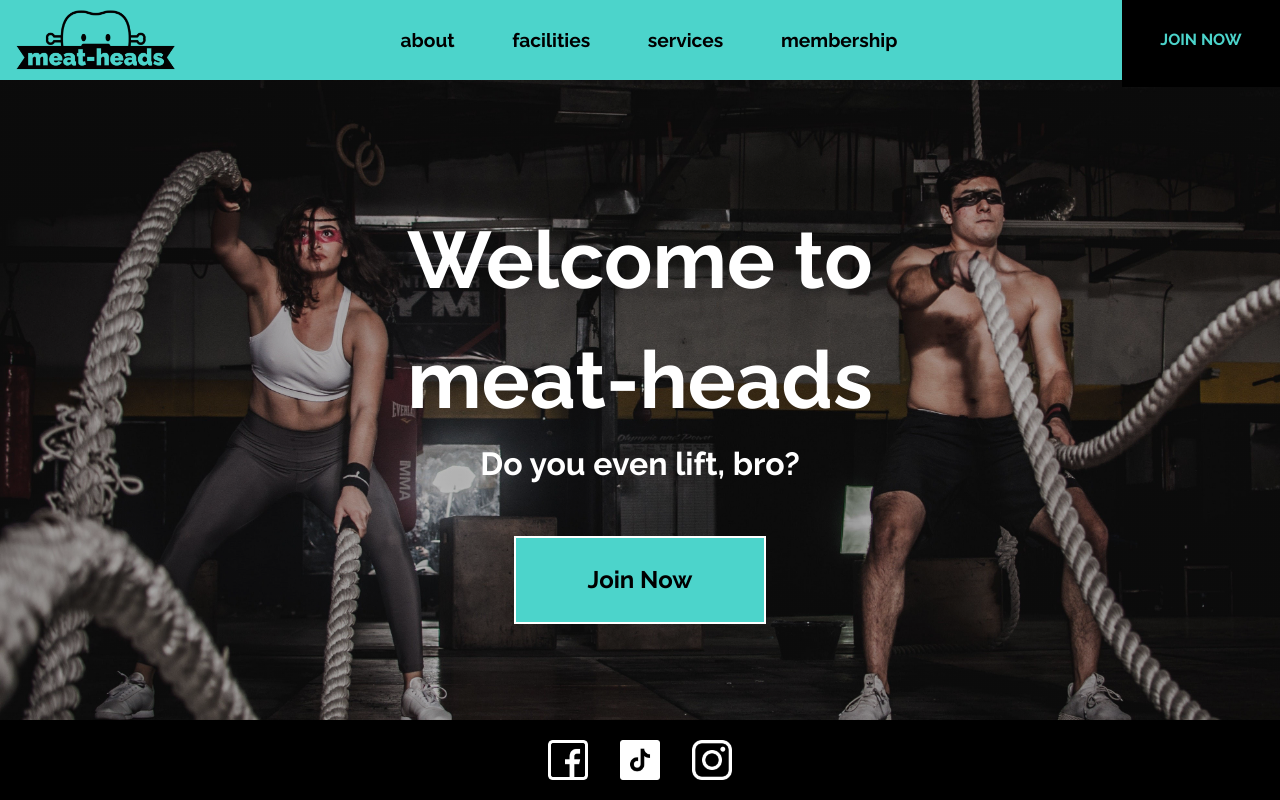
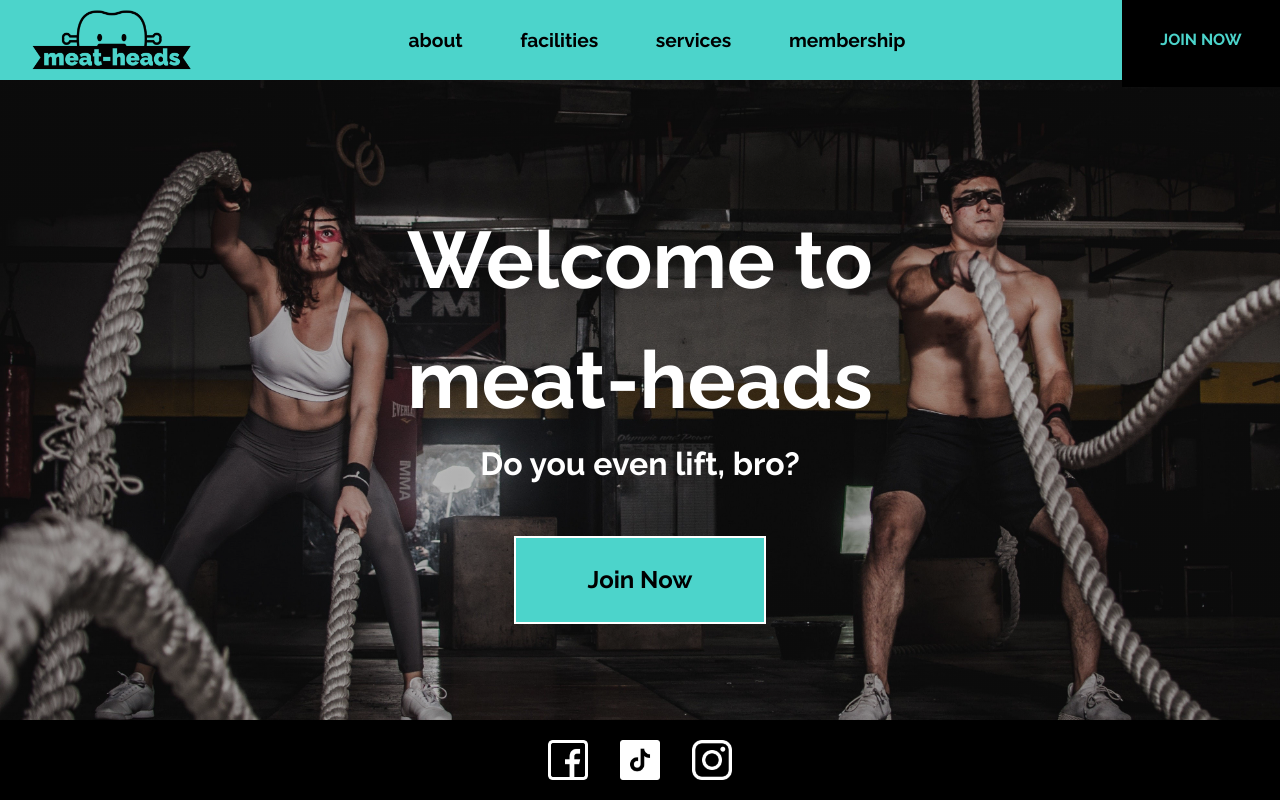
Before and after one commit to nickfwilliams/wdb-gym-page, a plain HTML site: page index.html in a window 1280 px wide. Drawn offline with Linux system fonts and the light colour scheme.

Commit message:
Additional comments and logo margin increased

```diff
--- a/style.css
+++ b/style.css
@@ -21,7 +21,7 @@ header {
 header img {
   width: 160px;
   height: 60px;
-  margin-left: 1em;
+  margin-left: 2em;
 }
 
 header ul {
@@ -68,7 +68,6 @@ main {
   align-items: center;
   max-width: 100vw;
   height: 80vh;
-  /* outline: 3px solid purple; */
   background-image: linear-gradient(rgba(0, 0, 0, 0.2), rgba(0, 0, 0, 0.2)),
     url("images/gym-goers-cropped.jpg");
   background-position: center;
```
Also changed, not shown: index.html (+6 -1 lines).
